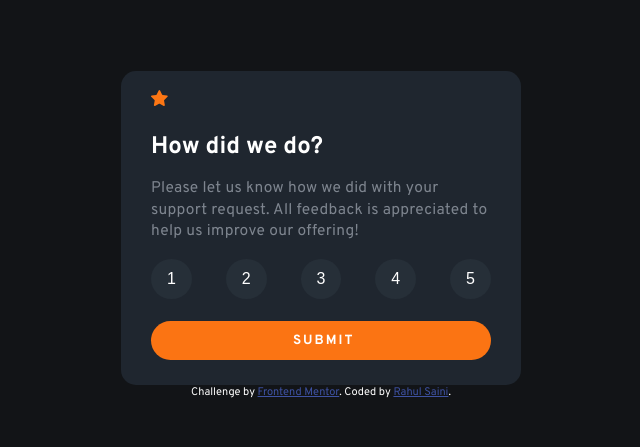
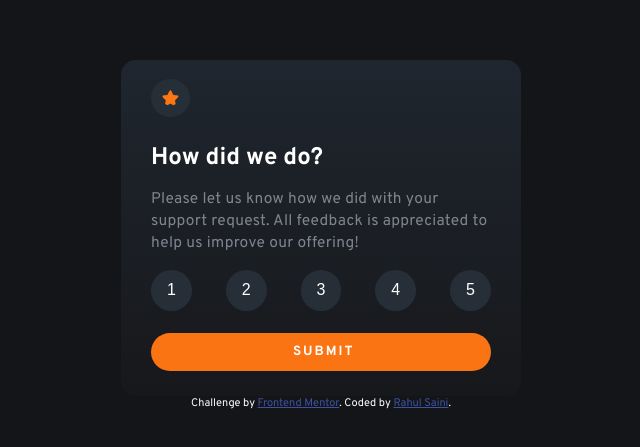
Before and after one commit to Rahul-K-Saini/interactive-rating-component, a plain HTML site: page index.html in a window 1280 px wide. Shown: the part 173-620 px from the top of the page, without its empty margins (327-967 px from the left). Drawn offline with Linux system fonts and the light colour scheme.

Commit message:
Update style.css

```diff
--- a/style.css
+++ b/style.css
@@ -6,21 +6,21 @@ body{
     min-height: 100vh;
     min-width: 100vw;
     font-family: 'Overpass', sans-serif;
-    background-color:hsl(216, 12%, 8%);
+    background-color:rgb(20, 21, 25);
     display:flex;
     flex-direction: column;
     justify-content: center;
     align-items: center;
-    overflow:hidden;
+    overflow: hidden;
 }
 .container{
     max-width: 400px;
-    background-color: rgb(31,38,47);
+    background:linear-gradient(rgb(31,38,47), rgba(30,30,30,0.3));
     border-radius: 15px;
+}
 
 
 
-}
 
 .wrapper{
     width: 85%;
@@ -79,6 +79,12 @@ body{
 
 }
 
+.star_img{
+    background-color:  rgb(38,47,56);
+    border-radius:50%;
+    padding: 0.7em;
+}
+
 .container h2{
     color: #fff;
 }
```
